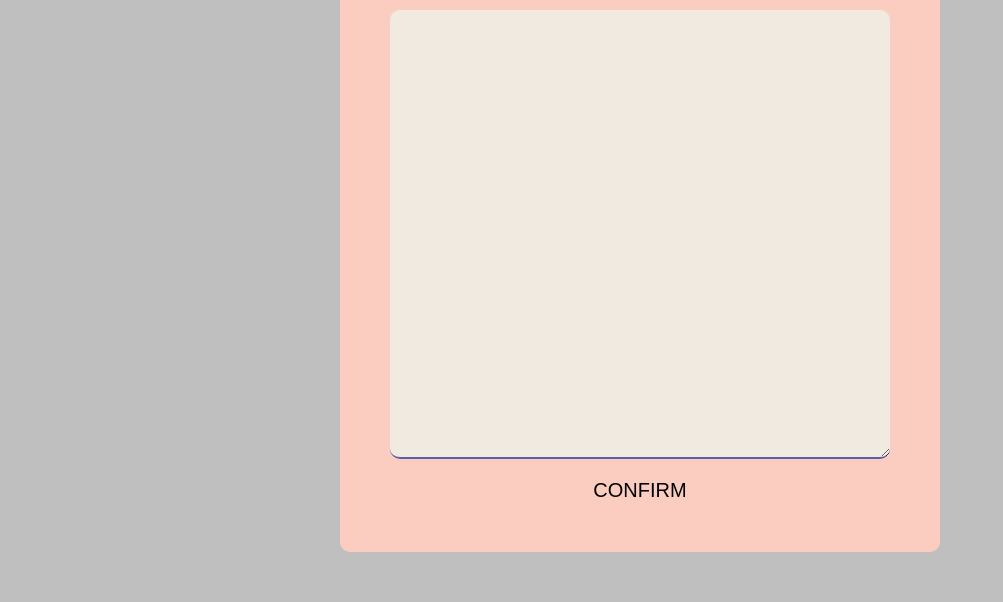
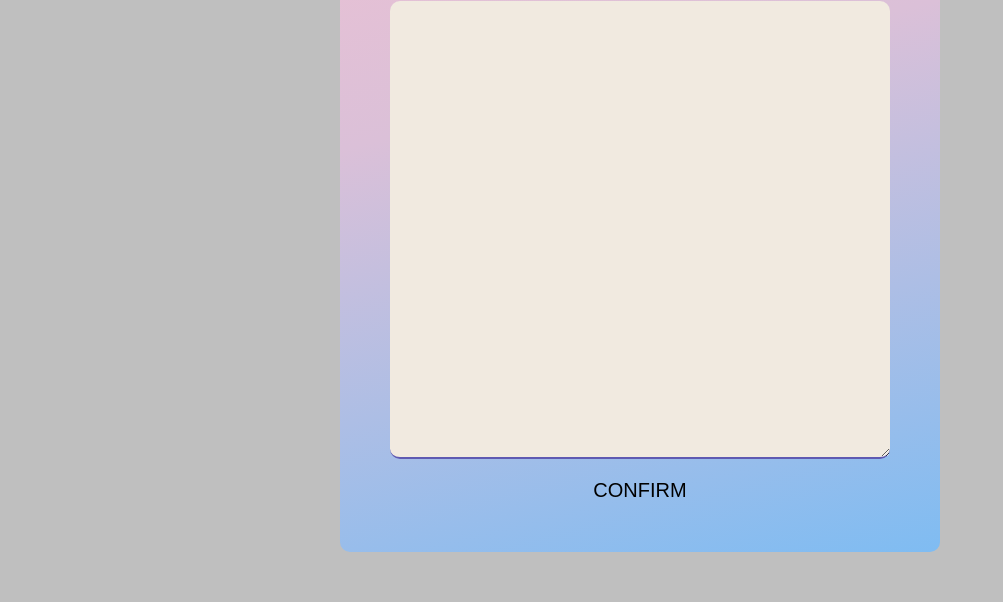
Before and after one commit to bg-shorthand/WebDiary, a website built with webpack: page client/src/index.html in a window 1280 px wide. Shown: the part 198-800 px from the top of the page, without its empty margins (0-1003 px from the left). Built offline with nearby package versions, Linux system fonts and the light colour scheme; files whose address does not match are found by name.

Commit message:
fix: modal background color

```diff
--- a/client/src/css/modal-cal.scss
+++ b/client/src/css/modal-cal.scss
@@ -14,7 +14,13 @@
 }
 
 .diary-calender {
-  background-color: pink;
+  background: rgb(237, 193, 211);
+  background: linear-gradient(
+    166deg,
+    rgba(237, 193, 211, 1) 0%,
+    rgba(219, 192, 216, 1) 35%,
+    rgba(127, 188, 242, 1) 100%
+  );
   width: 600px;
   height: 700px;
   position: absolute;
--- a/client/src/css/modal.scss
+++ b/client/src/css/modal.scss
@@ -11,10 +11,17 @@
   position: absolute;
   top: 0;
   left: 0;
+  color: #212121;
 }
 
 .diary-content, .diary-write {
-  background-color: #FBCDC0;
+  background: rgb(237, 193, 211);
+  background: linear-gradient(
+    166deg,
+    rgba(237, 193, 211, 1) 0%,
+    rgba(219, 192, 216, 1) 35%,
+    rgba(127, 188, 242, 1) 100%
+  );
   width: 600px;
   height: 700px;
   position: absolute;
@@ -33,6 +40,7 @@
 
   .content-time, .content-text {
     margin-top: 20px;
+    font-size: 1.5rem;
   }
   .content-text {
     flex-grow: 1;
@@ -76,7 +84,7 @@
     border-bottom: 2px solid #5F5AB2;
   }
   .write-time {
-    font-size: 1.5rem;
+    font-size: 1rem;
   }
   .write-text {
     margin-top: 20px;
@@ -108,11 +116,10 @@
 }
 
 ::-webkit-scrollbar {
-  width: 10px;
+  width: 5px;
   background-color: transparent;
 }
 ::-webkit-scrollbar-thumb {
-  width: 5px;
-  background-color: black;
-  border-radius: 5px;
+  background-color: #212121;
+  border-radius: 2.5px;
 }
```
